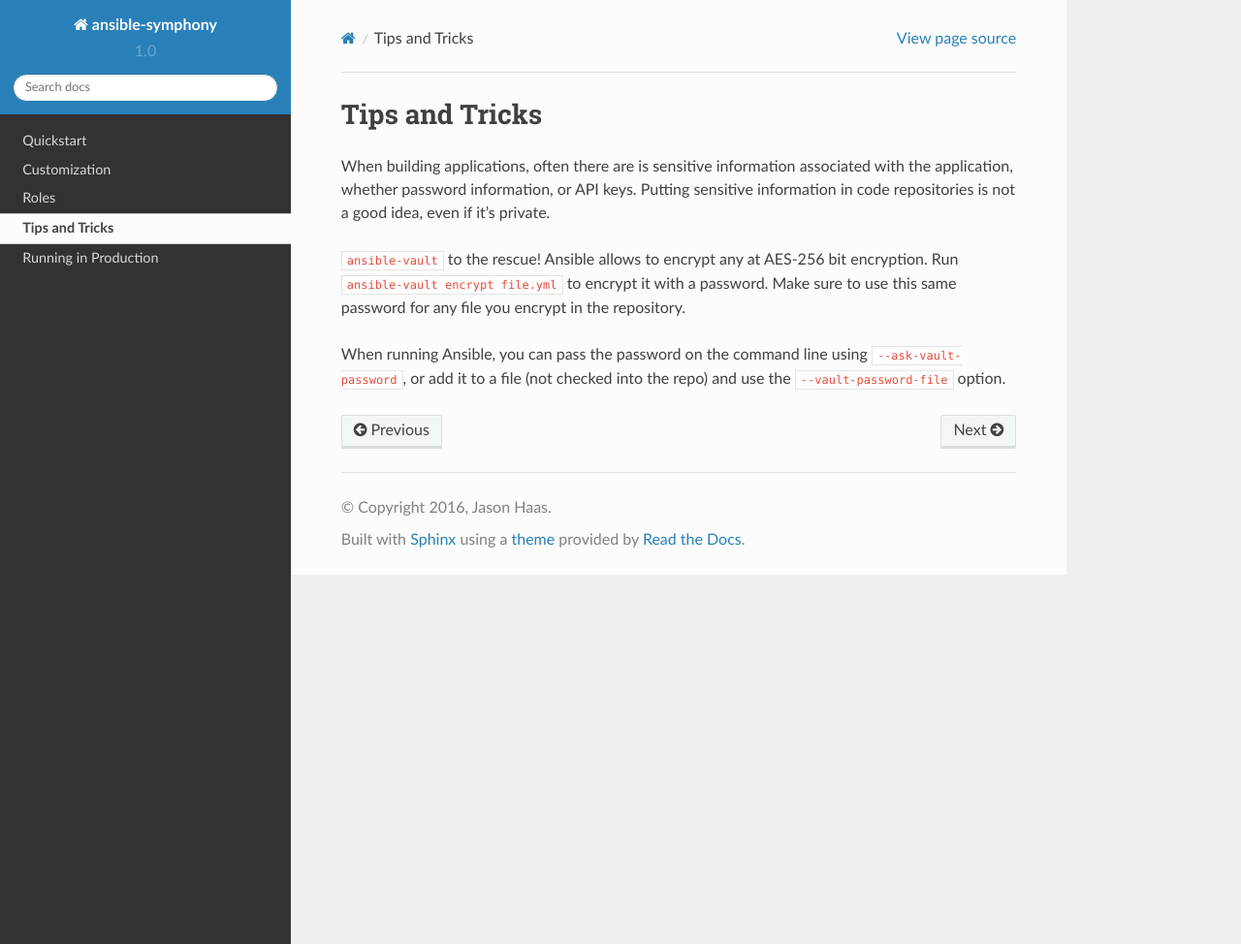
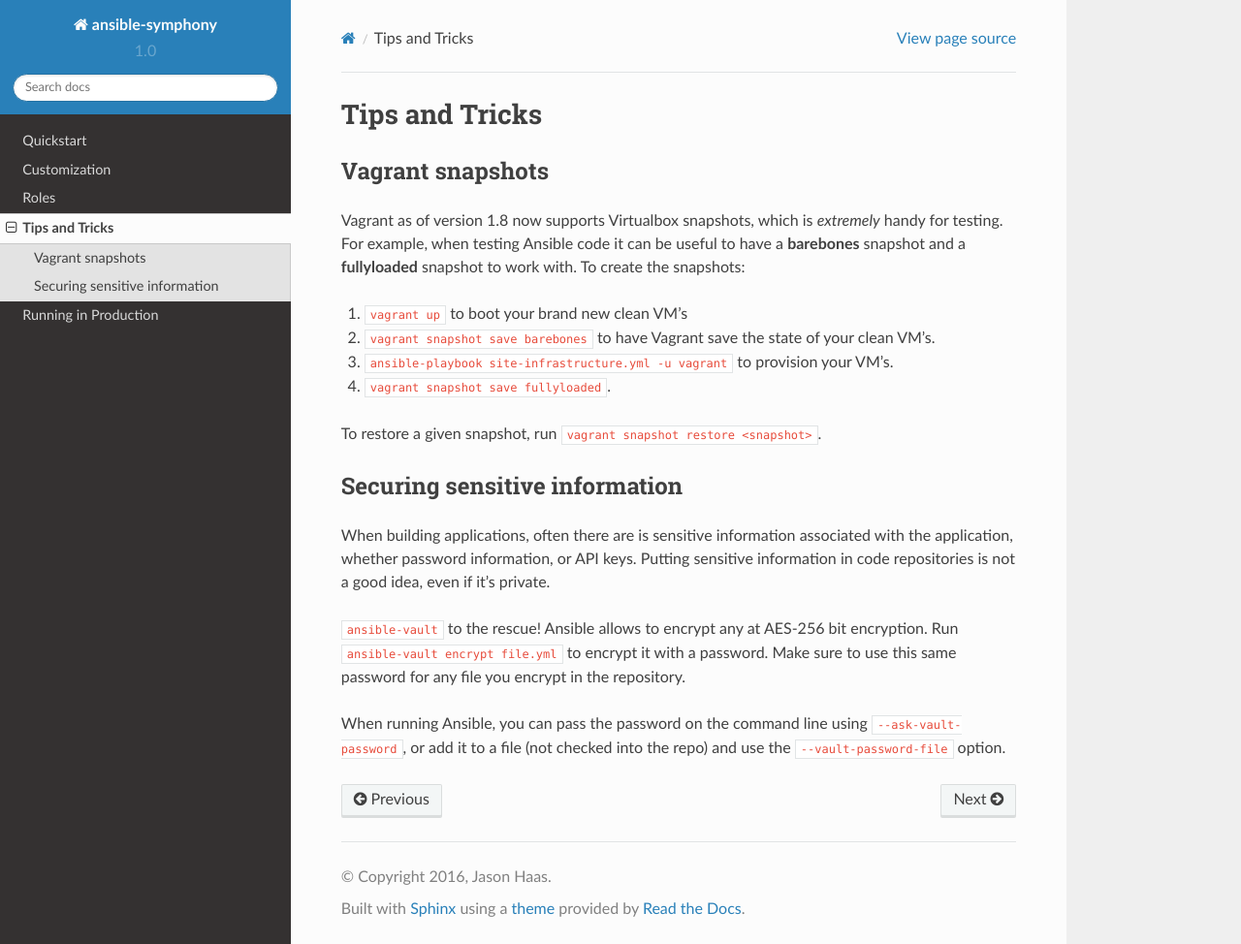
Before and after one commit to istresearch/ansible-symphony, a Sphinx documentation site: the page built from docs/topics/tipsandtricks.rst, in a window 1280 px wide and 974 px high. Shown: the whole window at 97% size. Built offline with Sphinx 7.4.7 and the Read the Docs theme 2.0.0, drawn with Linux system fonts in a browser that asks for light colours.

Commit message:
Add some tips about Vagrant snapshots

```diff
--- a/docs/topics/tipsandtricks.rst
+++ b/docs/topics/tipsandtricks.rst
@@ -1,5 +1,21 @@
 Tips and Tricks
 ===============
+
+Vagrant snapshots
+-----------------
+
+Vagrant as of version 1.8 now supports Virtualbox snapshots, which is *extremely* handy for testing.  For example, when testing Ansible code it can be useful to have a **barebones** snapshot and a **fullyloaded** snapshot to work with.  To create the snapshots:
+
+#. ``vagrant up`` to boot your brand new clean VM's
+#. ``vagrant snapshot save barebones`` to have Vagrant save the state of your clean VM's.
+#. ``ansible-playbook site-infrastructure.yml -u vagrant`` to provision your VM's.
+#. ``vagrant snapshot save fullyloaded``.
+
+To restore a given snapshot, run ``vagrant snapshot restore <snapshot>``.
+
+
+Securing sensitive information
+------------------------------
 
 When building applications, often there are is sensitive information associated with the application, whether password information, or API keys.  Putting sensitive information in code repositories is not a good idea, even if it's private.
 
```
